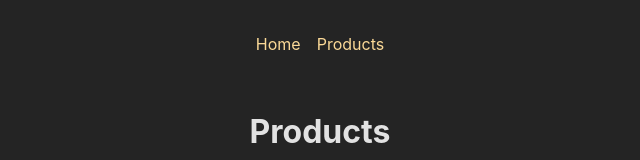
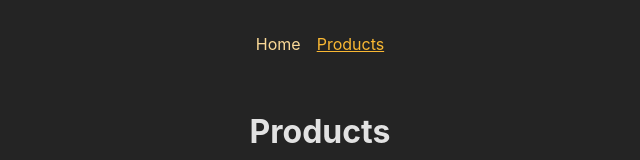
Before and after one commit to Vennisha-Naidoo/RR-Spa---React-Router, a React (Create React App) app: page /products in a window 1280 px wide. Shown: the top 160 px of the page, without its empty margins (320-960 px from the left). Built offline with nearby package versions, Linux system fonts and the light colour scheme.

Commit message:
Changed from Link to NavLink - to show active page

```diff
--- a/src/components/MainNavigation.js
+++ b/src/components/MainNavigation.js
@@ -1,13 +1,13 @@
-import { Link } from "react-router-dom";
-import classes from '../Pages/MainNavigation.module.css';
+import { NavLink } from "react-router-dom";
+import classes from './MainNavigation.module.css';
 
 function MainNavigation( ){
     return (
         <header className={ classes.header }>
             <nav>
                 <ul className={ classes.list }>
-                    <li><Link to='/'>Home</Link></li>
-                    <li><Link to='/products'>Products</Link></li>
+                    <li><NavLink to='/' className={ ({ isActive }) => isActive ? classes.active : undefined }>Home</NavLink></li>
+                    <li><NavLink to='/products' className={ ({ isActive }) => isActive ? classes.active : undefined }>Products</NavLink></li>
                 </ul>
             </nav>
         </header>
```
Also changed, not shown: src/components/MainNavigation.module.css (renamed from src/Pages/MainNavigation.module.css).
